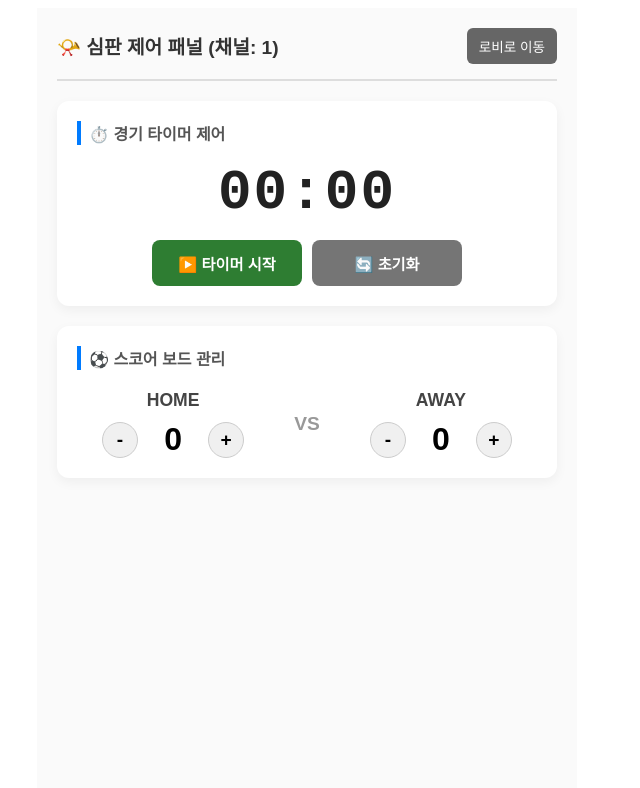
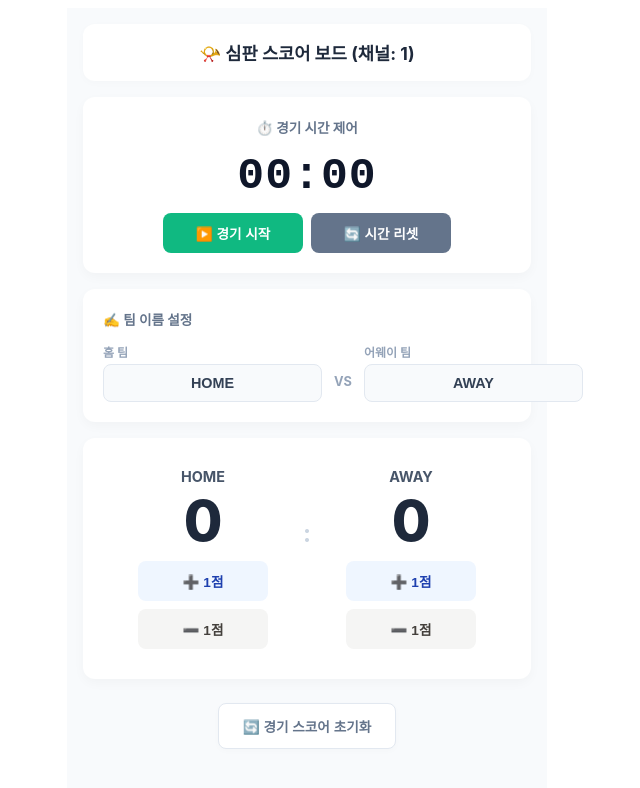
Before and after one commit to gaeriny/tactical-board-nuxt, a Nuxt app: page /match/1/referee in a window 1280 px wide. Shown: the top 788 px of the page, without its empty margins (333-973 px from the left). Built offline with nearby package versions, Linux system fonts and the light colour scheme; no server answers; the database is empty.

Commit message:
referee.vue 업데이트

```diff
--- a/pages/match/[id]/referee.vue
+++ b/pages/match/[id]/referee.vue
@@ -1,123 +1,160 @@
 <template>
   <div class="referee-container" v-if="matchData">
-    <header class="referee-header">
-      <h2>📯 심판 제어 패널 (채널: {{ matchId }})</h2>
-      <button @click="goBack" class="btn-back">로비로 이동</button>
-    </header>
+    <div class="app-header">
+      <h2>📯 심판 스코어 보드 (채널: {{ matchId }})</h2>
+    </div>
 
-    <section class="timer-section">
-      <h3>⏱️ 경기 타이머 제어</h3>
+    <div class="control-card timer-card">
+      <h3>⏱️ 경기 시간 제어</h3>
       <div class="timer-display">{{ formatTime(matchData.timer || 0) }}</div>
-
-      <div class="timer-controls">
+      <div class="timer-btn-group">
         <button
           @click="toggleTimer"
           :class="['btn-timer', matchData.isTiming ? 'pause' : 'start']"
         >
-          {{ matchData.isTiming ? '⏸️ 일시 정지' : '▶️ 타이머 시작' }}
+          {{ matchData.isTiming ? '⏸️ 경기 일시정지' : '▶️ 경기 시작' }}
         </button>
-
         <button @click="resetTimer" class="btn-timer reset">
-          🔄 초기화
+          🔄 시간 리셋
         </button>
       </div>
-    </section>
+    </div>
 
-    <section class="score-section">
-      <h3>⚽ 스코어 보드 관리</h3>
-      <div class="score-board">
-        <div class="team-control">
-          <span class="team-name">{{ matchData.teamNames?.home || 'HOME' }}</span>
-          <div class="score-actions">
-            <button @click="updateScore('home', -1)">-</button>
-            <span class="score-num">{{ matchData.scores?.home || 0 }}</span>
-            <button @click="updateScore('home', 1)">+</button>
+    <div class="control-card">
+      <h3>✍️ 팀 이름 설정</h3>
+      <div class="team-name-inputs">
+        <div class="input-field">
+          <label>홈 팀</label>
+          <input
+            type="text"
+            v-model="matchData.teamNames.home"
+            @input="saveChanges"
+            placeholder="홈 팀 이름"
+          />
+        </div>
+        <div class="vs-text">VS</div>
+        <div class="input-field">
+          <label>어웨이 팀</label>
+          <input
+            type="text"
+            v-model="matchData.teamNames.away"
+            @input="saveChanges"
+            placeholder="어웨이 팀 이름"
+          />
+        </div>
+      </div>
+    </div>
+
+    <div class="control-card score-card">
+      <div class="score-row">
+        <div class="team-score-zone">
+          <div class="display-team-name">{{ matchData.teamNames?.home || 'HOME' }}</div>
+          <div class="score-number">{{ matchData.scores?.home || 0 }}</div>
+          <div class="score-btns">
+            <button @click="adjustScore('home', 1)" class="btn-plus">➕ 1점</button>
+            <button @click="adjustScore('home', -1)" class="btn-minus">➖ 1점</button>
           </div>
         </div>
 
-        <div class="score-divider">VS</div>
+        <div class="score-colon">:</div>
 
-        <div class="team-control">
-          <span class="team-name">{{ matchData.teamNames?.away || 'AWAY' }}</span>
-          <div class="score-actions">
-            <button @click="updateScore('away', -1)">-</button>
-            <span class="score-num">{{ matchData.scores?.away || 0 }}</span>
-            <button @click="updateScore('away', 1)">+</button>
+        <div class="team-score-zone">
+          <div class="display-team-name">{{ matchData.teamNames?.away || 'AWAY' }}</div>
+          <div class="score-number">{{ matchData.scores?.away || 0 }}</div>
+          <div class="score-btns">
+            <button @click="adjustScore('away', 1)" class="btn-plus">➕ 1점</button>
+            <button @click="adjustScore('away', -1)" class="btn-minus">➖ 1점</button>
           </div>
         </div>
       </div>
-    </section>
+    </div>
+
+    <div class="action-zone">
+      <button @click="resetScores" class="btn-reset-all">
+        🔄 경기 스코어 초기화
+      </button>
+    </div>
   </div>
+
   <div v-else class="loading-state">
-    <p>경기 데이터를 불러오는 중입니다...</p>
+    <p>경기 데이터를 동기화 중입니다...</p>
   </div>
 </template>
 
 <script setup>
-import { useRoute, useRouter } from 'vue-router'
+import { useRoute } from 'vue-router'
 import { onUnmounted, watch } from 'vue'
 
 const route = useRoute()
-const router = useRouter()
 const matchId = route.params.id
 
-// 기존 프로젝트에 정의된 실시간 파이어베이스 연동 컴포저블 호출
+// 프로젝트 공통 파이어베이스 실시간 컴포저블 연동
 const { matchData, saveToServer } = useMatchFirebase(matchId)
 
-// 자바스크립트 내부 타이머 인스턴스 홀더
 let timerInterval = null
 
-// 시간 포맷팅 인터페이스 (예: 90 -> 01:30)
+// 초 단위를 00:00 포맷으로 변환
 const formatTime = (seconds) => {
   const mins = String(Math.floor(seconds / 60)).padStart(2, '0')
   const secs = String(seconds % 60).padStart(2, '0')
   return `${mins}:${secs}`
 }
 
-// 1. 타이머 가동/중지 토글 컨트롤러
+// 데이터 변경 시 파이어베이스 DB에 즉시 반영하는 함수
+const saveChanges = () => {
+  if (saveToServer) saveToServer()
+}
+
+// 1. 경기 시간 시작 / 일시정지 제어
 const toggleTimer = () => {
   if (!matchData.value) return
-
-  // 상태 변경 후 서버 동기화
+  // 현재 타이밍 상태를 반전시켜 DB에 전송 (모든 뷰가 이 상태를 공유합니다)
   matchData.value.isTiming = !matchData.value.isTiming
-  saveToServer()
+  saveChanges()
 }
 
-// 2. 타이머 초기화 리셋 핸들러
+// 2. 경기 시간 리셋
 const resetTimer = () => {
   if (!matchData.value) return
-  if (!confirm('타이머를 00:00으로 초기화하시겠습니까?')) return
+  if (!confirm('경기 시간을 초기화하시겠습니까?')) return
 
   matchData.value.isTiming = false
   matchData.value.timer = 0
-  saveToServer()
+  saveChanges()
 }
 
-// 3. 스코어 제어 핸들러
-const updateScore = (team, amount) => {
+// 3. 점수 조정 (+1점 / -1점)
+const adjustScore = (team, val) => {
   if (!matchData.value || !matchData.value.scores) return
-  const currentScore = matchData.value.scores[team] || 0
-
-  // 음수 점수 방지
-  if (currentScore + amount < 0) return
-
-  matchData.value.scores[team] = currentScore + amount
-  saveToServer()
+  const current = matchData.value.scores[team] || 0
+  if (current + val < 0) return
+  matchData.value.scores[team] = current + val
+  saveChanges()
 }
 
-// ⏳ [핵심 복구 리스너]: 파이어베이스의 isTiming 상태를 감시하여 브라우저 타이머 동기화 구동
+// 4. 경기 스코어 전체 초기화
+const resetScores = () => {
+  if (!matchData.value || !matchData.value.scores) return
+  if (!confirm('현재 경기의 스코어를 정말로 초기화하시겠습니까?')) return
+  matchData.value.scores.home = 0
+  matchData.value.scores.away = 0
+  saveChanges()
+}
+
+// 💡 [모든 뷰 실시간 연동의 핵심]:
+// 파이어베이스 DB의 'isTiming' 상태를 감시하여, true 일 때만 심판 브라우저가 대표로 1초마다 DB의 'timer' 값을 올립니다.
 watch(
   () => matchData.value?.isTiming,
   (isTiming) => {
-    // 기존에 돌던 인터벌이 있다면 중복 방지를 위해 청소
+    // 중복 실행 방지를 위해 기존 인터벌 청소
     if (timerInterval) clearInterval(timerInterval)
 
     if (isTiming) {
-      // 실시간으로 1초마다 내부 timer 값을 올려주고 서버에 밀어 넣습니다.
       timerInterval = setInterval(() => {
         if (matchData.value) {
+          // 1초마다 DB의 timer 값을 1씩 증가시키고 서버에 즉시 push
           matchData.value.timer = (matchData.value.timer || 0) + 1
-          saveToServer()
+          saveChanges()
         }
       }, 1000)
     }
@@ -125,42 +162,51 @@ watch(
   { immediate: true }
 )
 
-// 페이지를 나갈 때 메모리 누수 방지를 위해 타이머 소멸 처리
+// 페이지 이탈 시 타이머 인스턴스 정지 (메모리 누수 방지)
 onUnmounted(() => {
   if (timerInterval) clearInterval(timerInterval)
 })
-
-const goBack = () => {
-  router.push('/')
-}
 </script>
 
 <style scoped>
-.referee-container { max-width: 500px; margin: 0 auto; padding: 20px; font-family: sans-serif; background: #fafafa; min-height: 100vh; }
-.referee-header { display: flex; justify-content: space-between; align-items: center; border-bottom: 2px solid #ddd; padding-bottom: 15px; margin-bottom: 20px; }
-.referee-header h2 { font-size: 1.2rem; margin: 0; color: #333; }
-.btn-back { background: #666; color: white; border: none; padding: 8px 12px; border-radius: 6px; cursor: pointer; font-size: 0.85rem; }
+/* 기존 UI 스타일 유지 */
+.referee-container { max-width: 480px; margin: 0 auto; padding: 16px; font-family: -apple-system, BlinkMacSystemFont, "Segoe UI", Roboto, sans-serif; background-color: #f8fafc; min-height: 100vh; color: #334155; box-sizing: border-box; }
+.app-header { background: white; padding: 16px; border-radius: 12px; text-align: center; box-shadow: 0 2px 8px rgba(0,0,0,0.02); margin-bottom: 16px; }
+.app-header h2 { font-size: 1.1rem; margin: 0; font-weight: 700; color: #1e293b; }
+.control-card { background: white; border-radius: 12px; padding: 20px; margin-bottom: 16px; box-shadow: 0 4px 12px rgba(0,0,0,0.03); }
+.control-card h3 { margin: 0 0 14px 0; font-size: 0.85rem; font-weight: 700; color: #64748b; }
 
-.timer-section, .score-section { background: white; border-radius: 12px; padding: 20px; margin-bottom: 20px; box-shadow: 0 4px 12px rgba(0,0,0,0.05); text-align: center; }
-.timer-section h3, .score-section h3 { margin-top: 0; font-size: 1rem; color: #555; text-align: left; border-left: 4px solid #007bff; padding-left: 8px; }
+/* 경기 시간 UI */
+.timer-card { text-align: center; }
+.timer-display { font-size: 2.8rem; font-weight: 800; font-family: monospace; color: #0f172a; margin: 10px 0; letter-spacing: 1px; }
+.timer-btn-group { display: flex; gap: 8px; justify-content: center; margin-top: 12px; }
+.btn-timer { flex: 1; max-width: 140px; padding: 10px 0; border: none; border-radius: 8px; font-weight: bold; font-size: 0.85rem; cursor: pointer; color: white; }
+.btn-timer.start { background-color: #10b981; }
+.btn-timer.pause { background-color: #f43f5e; }
+.btn-timer.reset { background-color: #64748b; }
 
-.timer-display { font-size: 3.5rem; font-weight: 800; font-family: monospace; margin: 15px 0; color: #222; letter-spacing: 2px; }
-.timer-controls { display: flex; gap: 10px; justify-content: center; }
+/* 팀 이름 설정 */
+.team-name-inputs { display: flex; align-items: center; gap: 12px; }
+.input-field { flex: 1; display: flex; flex-direction: column; gap: 4px; }
+.input-field label { font-size: 0.75rem; color: #94a3b8; font-weight: 600; }
+.input-field input { padding: 10px; border: 1px solid #e2e8f0; border-radius: 8px; font-size: 0.9rem; font-weight: bold; color: #334155; text-align: center; background: #f8fafc; }
+.input-field input:focus { border-color: #3b82f6; outline: none; background: white; }
+.vs-text { font-size: 0.8rem; font-weight: bold; color: #94a3b8; margin-top: 18px; }
 
-.btn-timer { flex: 1; max-width: 150px; padding: 12px 0; border: none; border-radius: 8px; font-weight: bold; font-size: 0.95rem; cursor: pointer; color: white; }
-.btn-timer.start { background-color: #2e7d32; }
-.btn-timer.pause { background-color: #d32f2f; }
-.btn-timer.reset { background-color: #757575; }
-.btn-timer:active { transform: scale(0.98); }
+/* 스코어 제어 */
+.score-row { display: flex; align-items: center; justify-content: space-between; padding: 10px 0; }
+.team-score-zone { flex: 1; display: flex; flex-direction: column; align-items: center; }
+.display-team-name { font-size: 0.9rem; font-weight: 700; color: #475569; margin-bottom: 8px; text-align: center; }
+.score-number { font-size: 3.5rem; font-weight: 800; color: #1e293b; margin-bottom: 12px; line-height: 1; }
+.score-colon { font-size: 1.5rem; color: #cbd5e1; font-weight: bold; padding-bottom: 50px; }
+.score-btns { display: flex; flex-direction: column; gap: 8px; width: 100%; max-width: 130px; }
+.score-btns button { width: 100%; padding: 10px 0; border: none; border-radius: 8px; font-size: 0.85rem; font-weight: 700; cursor: pointer; }
+.btn-plus { background-color: #eff6ff; color: #1e40af; }
+.btn-minus { background-color: #f5f5f4; color: #44403c; }
 
-.score-board { display: flex; align-items: center; justify-content: space-around; margin-top: 20px; }
-.team-control { display: flex; flex-direction: column; align-items: center; gap: 10px; }
-.team-name { font-weight: bold; color: #444; font-size: 1.1rem; }
-.score-actions { display: flex; align-items: center; gap: 15px; }
-.score-actions button { width: 36px; height: 36px; border: 1px solid #ccc; background: #f0f0f0; border-radius: 50%; font-size: 1.2rem; font-weight: bold; cursor: pointer; }
-.score-actions button:active { background: #ddd; }
-.score-num { font-size: 2rem; font-weight: bold; min-width: 40px; }
-.score-divider { font-size: 1.2rem; font-weight: bold; color: #999; }
-
-.loading-state { text-align: center; padding: 50px; color: #666; }
+/* 하단 스코어 초기화 */
+.action-zone { display: flex; justify-content: center; margin-top: 24px; }
+.btn-reset-all { background: white; border: 1px solid #e2e8f0; color: #64748b; padding: 12px 24px; border-radius: 8px; font-size: 0.85rem; font-weight: 600; cursor: pointer; box-shadow: 0 2px 6px rgba(0,0,0,0.02); }
+.btn-reset-all:active { background: #f8fafc; }
+.loading-state { text-align: center; padding: 60px; color: #64748b; font-size: 0.9rem; }
 </style>
```
